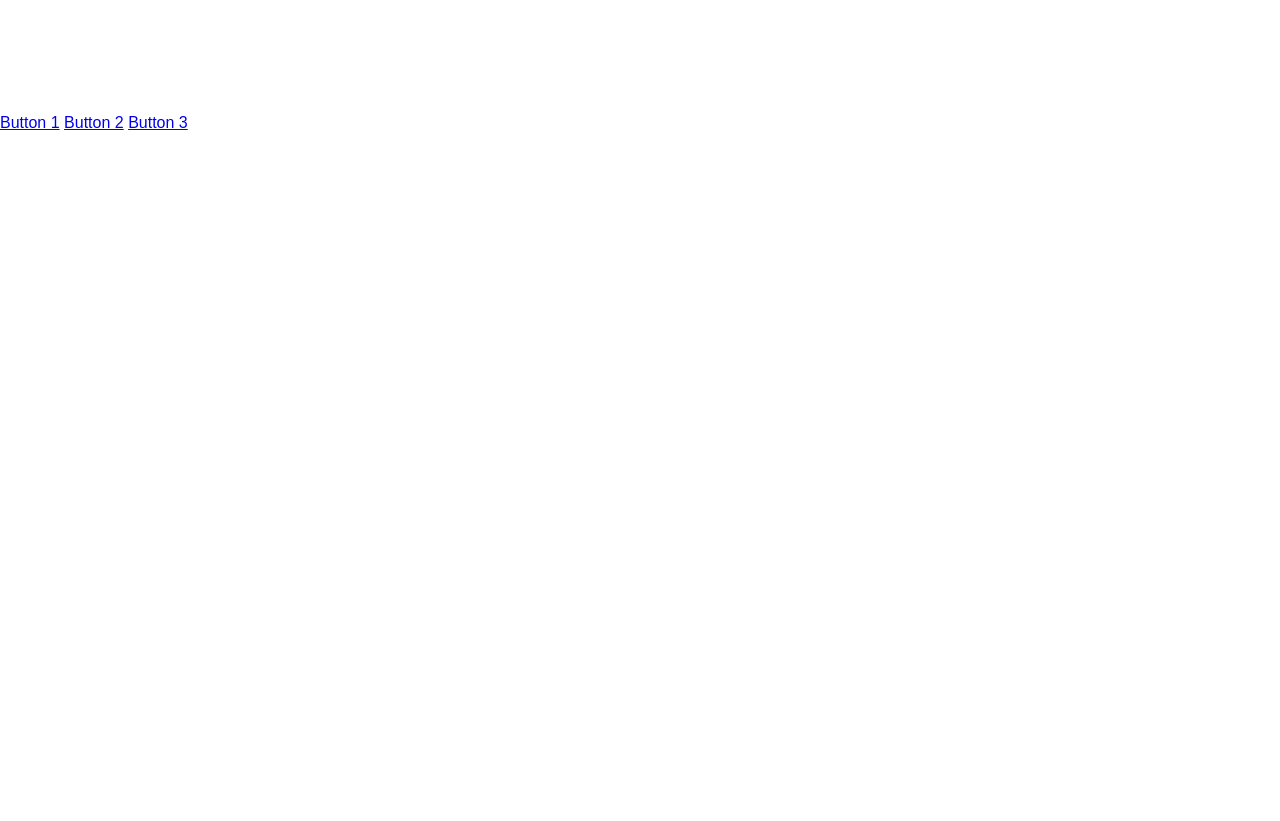
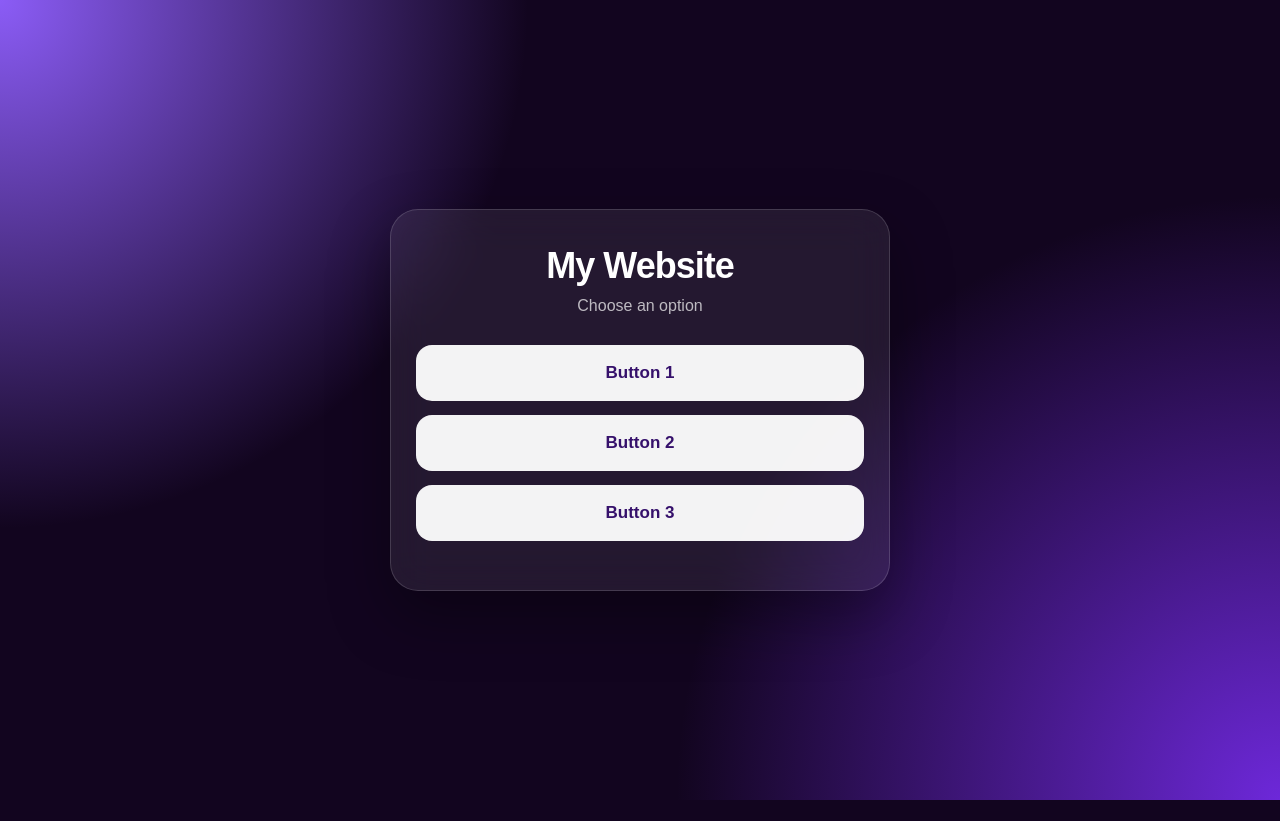
Before and after one commit to rethetehtet/condogames, a plain HTML site: page index.html in a window 1280 px wide. After the commit the page ends 800 px from the top, so only its background shows below. Drawn offline with Linux system fonts and the light colour scheme.

Commit message:
Update style.css

```diff
--- a/style.css
+++ b/style.css
@@ -1,5 +1,5 @@
-{
-  box-sizing: border-box;
+* {
+    box-sizing: border-box;
 }
 
 body {
@@ -8,7 +8,7 @@ body {
     font-family: Arial, sans-serif;
     color: white;
 
-    /* Modern purple gradient /
+    /* Modern purple gradient */
     background:
         radial-gradient(circle at top left, #8b5cf6 0%, transparent 35%),
         radial-gradient(circle at bottom right, #6d28d9 0%, transparent 40%),
@@ -85,7 +85,7 @@ a:active {
     transform: translateY(0);
 }
 
-/ Better appearance on phones */
+/* Better appearance on phones */
 @media (max-width: 500px) {
     .container {
         padding: 30px 20px;
```
